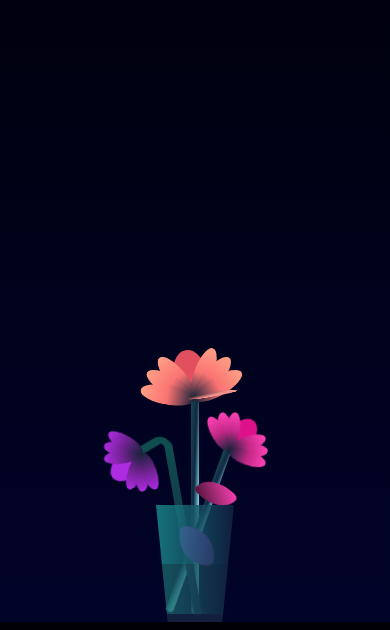
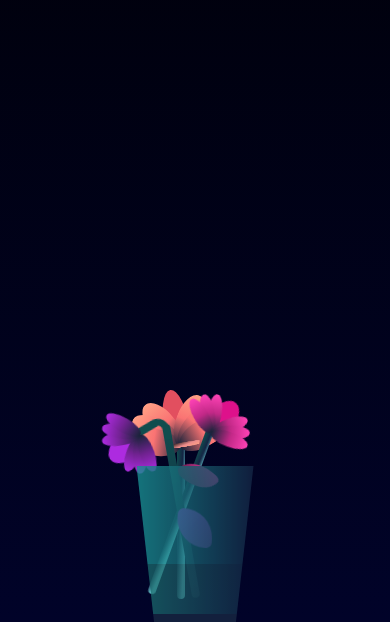
Before and after one commit to MohsinMallick/ALOPOGY-, a plain HTML site: page index.html in a window 390 px wide. Shown: the part 222-852 px from the top of the page. Drawn offline with Linux system fonts and the light colour scheme.

Commit message:
styles.css

```diff
--- a/styles.css
+++ b/styles.css
@@ -379,3 +379,69 @@ body{
     color: #19043f;
     line-height: 1.6;
 }
+
+@media screen and (max-width: 768px) {
+    /* Make flower elements smaller on smaller screens */
+    .flower__glass {
+        width: 25vmin;
+        height: 35vmin;
+    }
+
+    /* Adjust the flower wrappers for smaller screens */
+    .f-wrapper {
+        left: 40%;
+        bottom: 5vmin;
+    }
+
+    /* Adjust the flower leaf size */
+    .flower__leaf {
+        width: 6vmin;
+        height: 12vmin;
+    }
+
+    /* Adjust the apology letter for smaller screens */
+    .apology-letter {
+        width: 90%;
+    }
+
+    .flower__line {
+        height: 50vmin;
+    }
+}
+
+@media screen and (max-width: 480px) {
+    /* Further reduce flower size for smaller devices */
+    .flower__glass {
+        width: 30vmin;
+        height: 40vmin;
+    }
+
+    .f-wrapper {
+        left: 35%;
+        bottom: 6vmin;
+    }
+
+    .flower__leaf {
+        width: 7vmin;
+        height: 14vmin;
+    }
+
+    /* Make apology letter more responsive */
+    .apology-letter {
+        width: 95%;
+    }
+
+    .flower__line {
+        height: 40vmin;
+    }
+}
+
+/* Flower animation for the glass */
+@keyframes flower-animation {
+    0% {
+        transform: rotate(0deg);
+    }
+    100% {
+        transform: rotate(360deg);
+    }
+}
```
